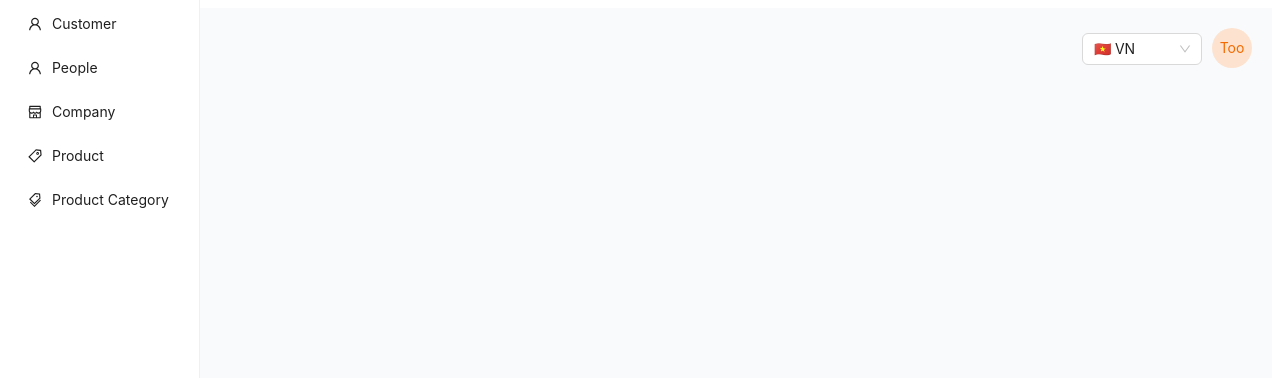
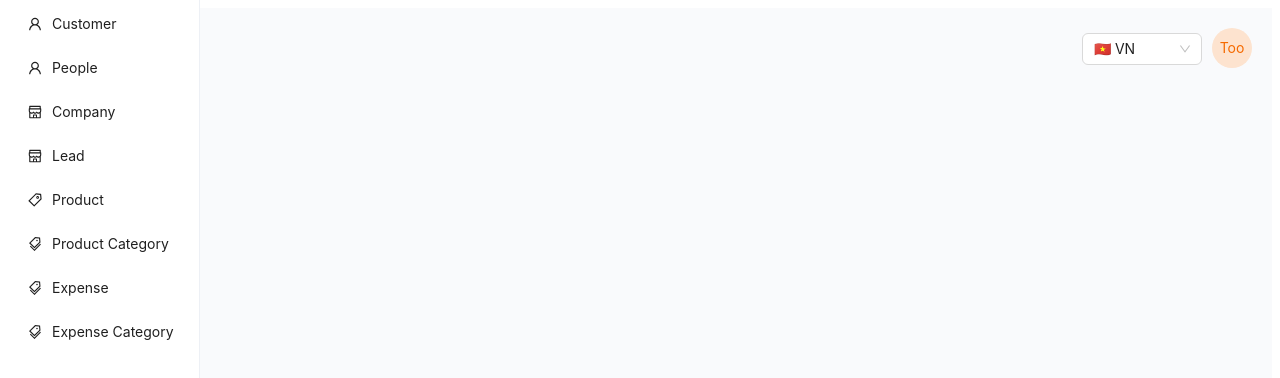
Before and after one commit to too88/mern_crm_erp, a React (Vite) app in the folder frontend/: page / in a window 1280 px wide. Shown: the top 378 px of the page. Built offline with nearby package versions, Linux system fonts and the light colour scheme.

Commit message:
update routes

```diff
--- a/frontend/src/apps/Navigation/index.jsx
+++ b/frontend/src/apps/Navigation/index.jsx
@@ -34,6 +34,11 @@ function Sidebar({ collapsible }) {
       label: <Link to={"/company"}>Company</Link>,
     },
     {
+      key: "lead",
+      icon: <ShopOutlined />,
+      label: <Link to={"/lead"}>Lead</Link>,
+    },
+    {
       key: "product",
       icon: <TagOutlined />,
       label: <Link to={"/product"}>Product</Link>,
@@ -42,6 +47,16 @@ function Sidebar({ collapsible }) {
       key: "productcategory",
       icon: <TagsOutlined />,
       label: <Link to={"/category/product"}>Product Category</Link>,
+    },
+    {
+      key: "expense",
+      icon: <TagsOutlined />,
+      label: <Link to={"/expense"}>Expense</Link>,
+    },
+    {
+      key: "expenseCategory",
+      icon: <TagsOutlined />,
+      label: <Link to={"/category/expense"}>Expense Category</Link>,
     },
   ];
 
--- a/frontend/src/router/AppRouter.jsx
+++ b/frontend/src/router/AppRouter.jsx
@@ -2,15 +2,23 @@ import { lazy } from "react";
 import { useRoutes } from "react-router-dom";
 
 const ProductCategory = lazy(() => import("@/pages/ProductCategory"));
+const ExpenseCategory = lazy(() => import("@/pages/ExpenseCategory"));
 const Product = lazy(() => import("@/pages/Product"));
 const Company = lazy(() => import("@/pages/Company"));
 const People = lazy(() => import("@/pages/People"));
+const Customer = lazy(() => import("@/pages/Customer"));
+const Lead = lazy(() => import("@/pages/Lead"));
+const Expense = lazy(() => import("@/pages/Expense"));
 
 export default function AppRouter() {
   const element = useRoutes([
     {
       path: "/category/product",
       element: <ProductCategory />,
+    },
+    {
+      path: "/category/expense",
+      element: <ExpenseCategory />,
     },
     {
       path: "/product",
@@ -24,6 +32,18 @@ export default function AppRouter() {
       path: "/people",
       element: <People />,
     },
+    {
+      path: "/customer",
+      element: <Customer />,
+    },
+    {
+      path: "/lead",
+      element: <Lead />,
+    },
+    {
+      path: "/expense",
+      element: <Expense />,
+    },
   ]);
 
   return element;
```
